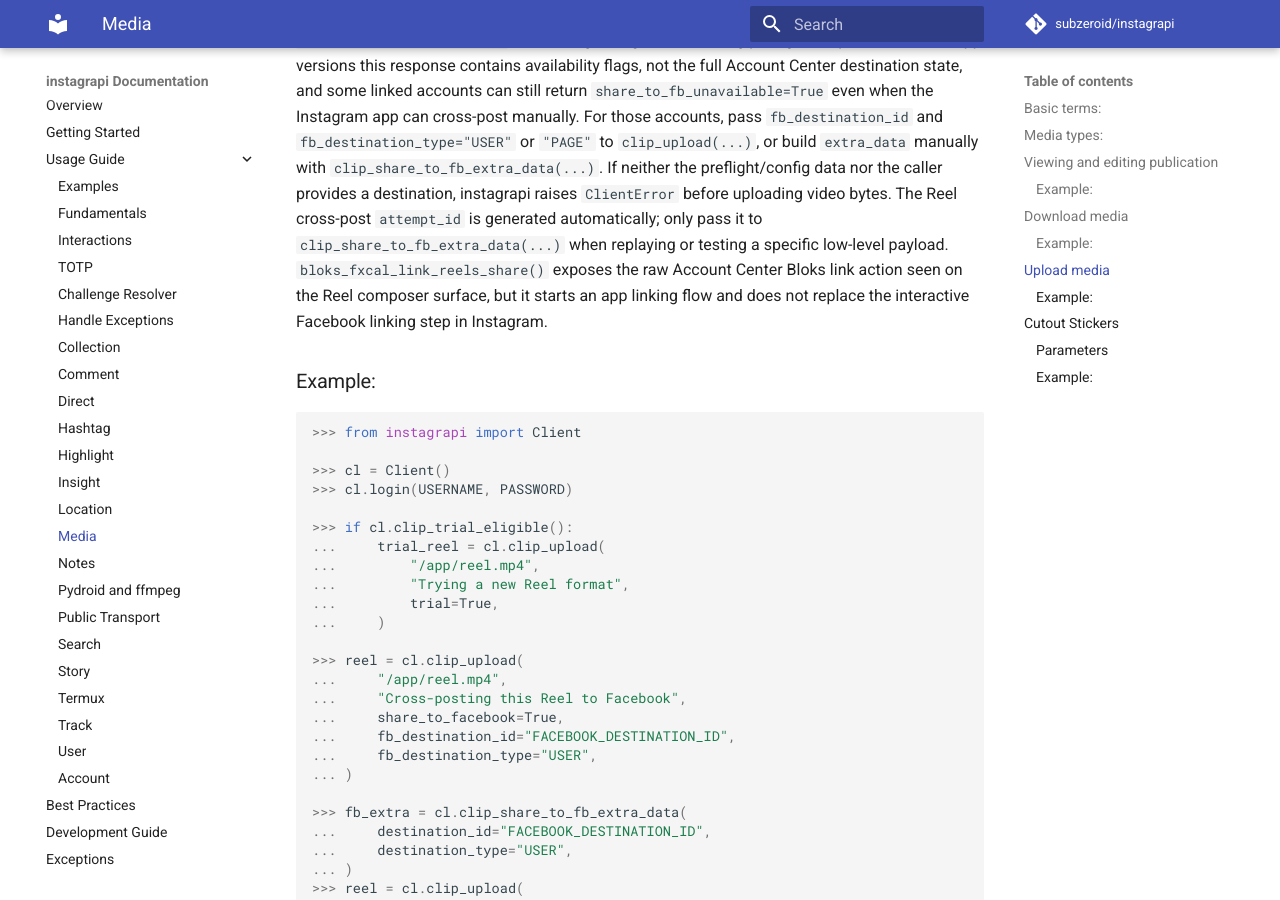
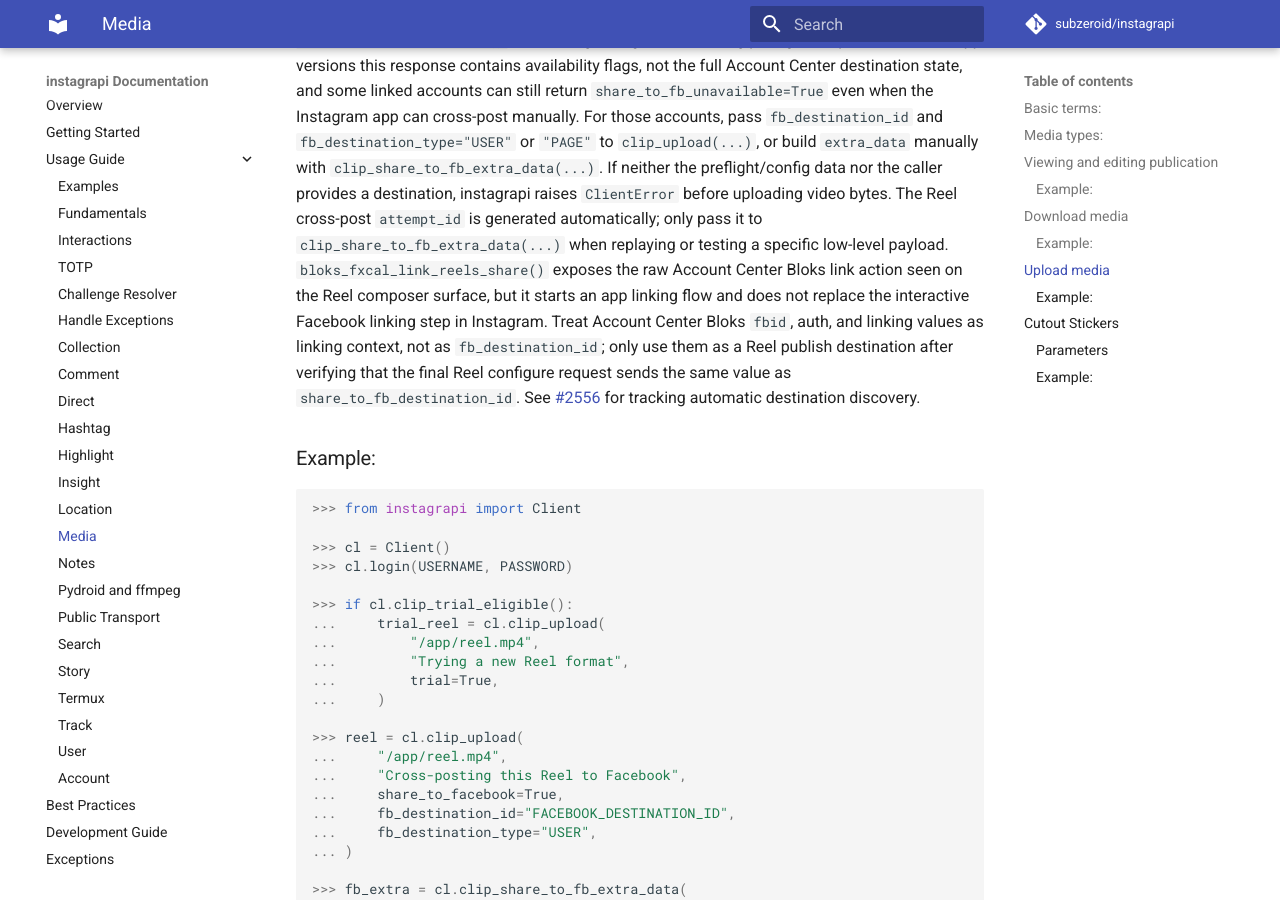
Before and after one commit to del-bestdev/instagrapi, an MkDocs documentation site: the page built from docs/usage-guide/media.md, in a window 1280 px wide and 900 px high, scrolled down 11698 px. Built offline with MkDocs 1.6.1 and Material for MkDocs 9.7.7, drawn with Linux system fonts in a browser that asks for light colours; comment, search, counter and statistics services are not loaded; the version menu is left out.

Commit message:
Document Facebook Reel destination source caveat

```diff
--- a/docs/usage-guide/media.md
+++ b/docs/usage-guide/media.md
@@ -364,7 +364,7 @@ contains availability flags, not the full Account Center destination state, and
 with `clip_share_to_fb_extra_data(...)`. If neither the preflight/config data nor the caller provides a destination,
 instagrapi raises `ClientError` before uploading video bytes. The Reel cross-post `attempt_id` is generated
 automatically; only pass it to `clip_share_to_fb_extra_data(...)` when replaying or testing a specific low-level payload.
-`bloks_fxcal_link_reels_share()` exposes the raw Account Center Bloks link action seen on the Reel composer surface, but it starts an app linking flow and does not replace the interactive Facebook linking step in Instagram.
+`bloks_fxcal_link_reels_share()` exposes the raw Account Center Bloks link action seen on the Reel composer surface, but it starts an app linking flow and does not replace the interactive Facebook linking step in Instagram. Treat Account Center Bloks `fbid`, auth, and linking values as linking context, not as `fb_destination_id`; only use them as a Reel publish destination after verifying that the final Reel configure request sends the same value as `share_to_fb_destination_id`. See [#2556](https://github.com/subzeroid/instagrapi/issues/2556) for tracking automatic destination discovery.
 
 ### Example:
 
```
